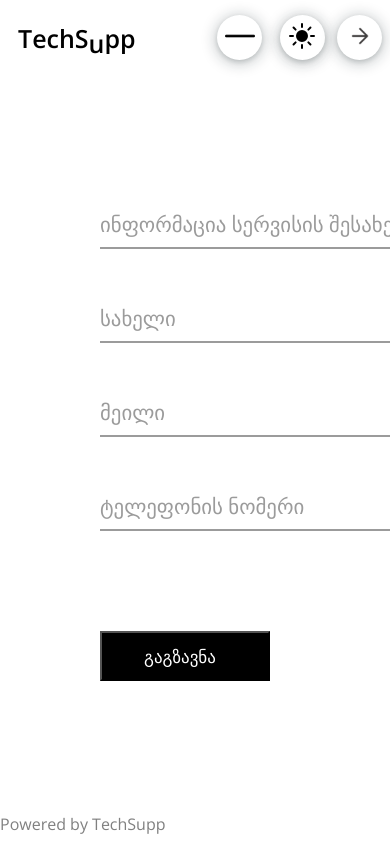
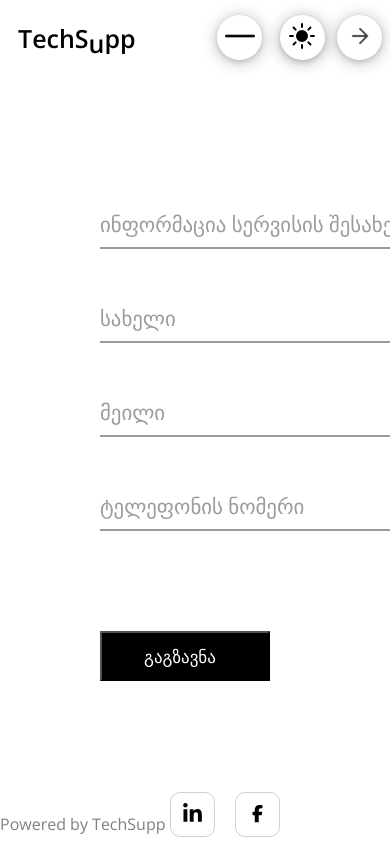
Before and after one commit to Guram12/Techsupp, a React (Vite) app: page /contact in a window 390 px wide. Shown: the top 844 px of the page. Built offline with nearby package versions, Linux system fonts and the light colour scheme; a web font is replaced by a local one.

Commit message:
start making  responsive for contact

```diff
--- a/src/components/pages/Contact.jsx
+++ b/src/components/pages/Contact.jsx
@@ -176,9 +176,44 @@ function Contact({ contactMessage, isDarkmodeOn }) {
       </div>
 
       <div className="contact_booter_element" >
-        <p style={{ color: "grey" }} >Powered by TechSupp </p>
+        <p style={{ color: "grey", marginTop: "20px" }} >Powered by TechSupp </p>
 
-        <div>
+        <div className="social_links" >
+          <a href="https://www.facebook.com/techsuppofficial" target="_blank" rel="noopener noreferrer">
+            <button className="Btn_fb">
+              <span className="svgContainer_fb">
+                <svg
+                  viewBox="0 0 448 512"
+                  height="1.6em"
+                  xmlns="http://www.w3.org/2000/svg"
+                  className="svgIcon"
+                  fill="black"
+                >
+                  <path d="M100.3 448H7.4V148.9h92.9zM53.8 108.1C24.1 108.1 0 83.5 0 53.8a53.8 53.8 0 0 1 107.6 0c0 29.7-24.1 54.3-53.8 54.3zM447.9 448h-92.7V302.4c0-34.7-.7-79.2-48.3-79.2-48.3 0-55.7 37.7-55.7 76.7V448h-92.8V148.9h89.1v40.8h1.3c12.4-23.5 42.7-48.3 87.9-48.3 94 0 111.3 61.9 111.3 142.3V448z" />
+                </svg>
+              </span>
+              <span className="BG" />
+            </button>
+          </a>
+
+          <a href="https://www.facebook.com/techsuppofficial" target="_blank" rel="noopener noreferrer">
+            <button className="Btn_fb">
+              <span className="svgContainer_fb">
+                <svg
+                  viewBox="0 0 320 512"
+                  height="1.3em"
+                  xmlns="http://www.w3.org/2000/svg"
+                  className="svgIcon"
+                  fill="black"
+                >
+                  <path
+                    d="M80 299.3V512H196V299.3h86.5l18-97.8H196V166.9c0-51.7 20.3-71.5 72.7-71.5c16.3 0 29.4 .4 37 1.2V7.9C291.4 4 256.4 0 236.2 0C129.3 0 80 50.5 80 159.4v42.1H14v97.8H80z"
+                  ></path>
+                </svg>
+              </span>
+              <span className="BG"></span>
+            </button>
+          </a>
 
         </div>
 
--- a/src/components/styles/Contact.css
+++ b/src/components/styles/Contact.css
@@ -201,11 +201,69 @@ height: 100vh;
 
 .contact_booter_element{
   width: 100%;
-  height: 40px;
+  height: 60px;
   display: flex;
   justify-content: space-between;
   align-items: center;
 }
 
 
+.social_links{
+  display: flex;
+  justify-content: center;
+  align-items: center;
+  gap: 20px;
+  margin-right: 110px;
+}
+
+
 /* ==================================== link fb container =================================================== */
+
+
+.Btn_fb {
+  width: 45px;
+  height: 45px;
+  display: flex;
+  align-items: center;
+  justify-content: center;
+  border: none;
+  background-color: transparent;
+  position: relative;
+  /* overflow: hidden; */
+  border-radius: 7px;
+  cursor: pointer;
+  transition: all 0.3s;
+}
+
+.svgContainer_fb {
+  width: 100%;
+  height: 100%;
+  display: flex;
+  align-items: center;
+  justify-content: center;
+  background-color: transparent;
+  backdrop-filter: blur(0px);
+  letter-spacing: 0.8px;
+  border-radius: 10px;
+  transition: all 0.3s;
+  border: 1px solid rgba(156, 156, 156, 0.466);
+}
+
+.BG {
+  position: absolute;
+  content: "";
+  width: 100%;
+  height: 100%;
+  background: #1877f2;
+  z-index: -1;
+  border-radius: 10px;
+  pointer-events: none;
+  transition: all 0.3s;
+}
+
+
+.Btn_fb:hover .svgContainer_fb {
+  border: 1px solid rgba(56, 83, 114, 0.466);
+  background-color: rgba(204, 204, 204, 0.466);
+  backdrop-filter: blur(4px);
+}
```
